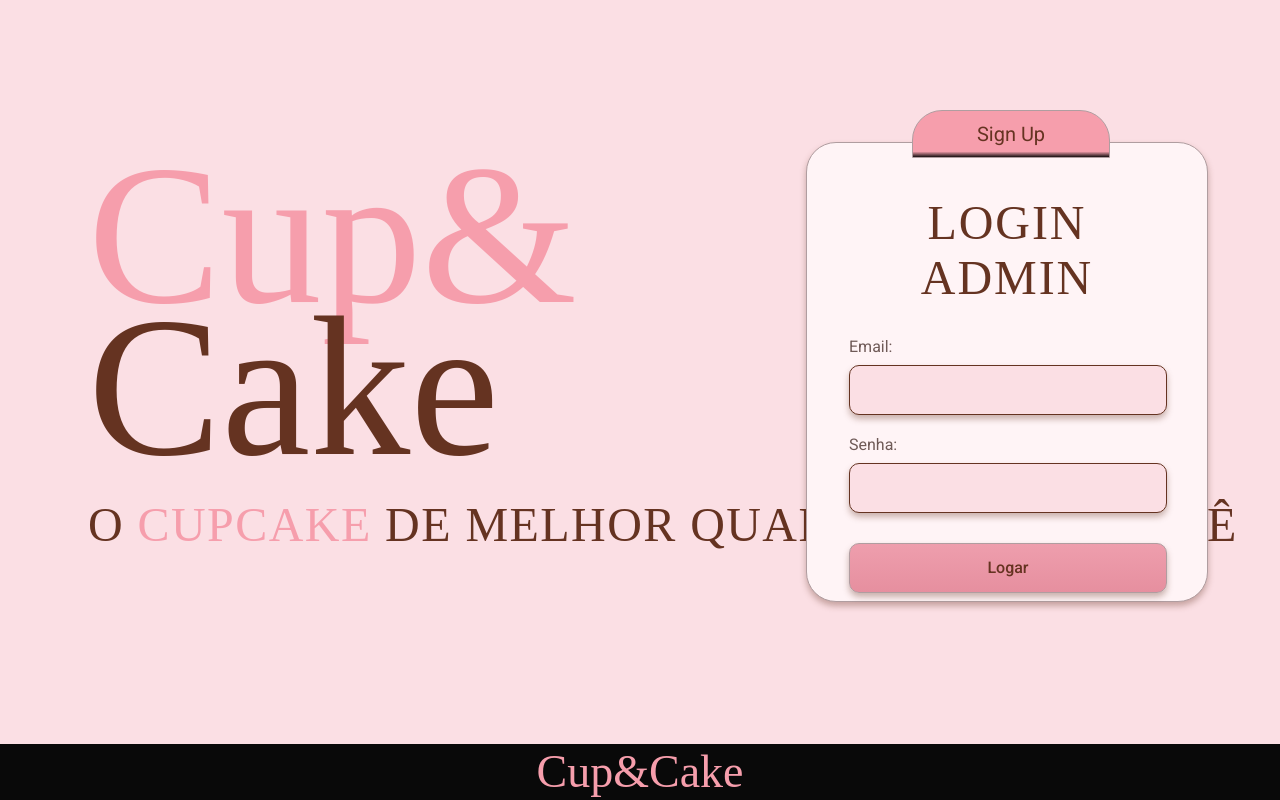
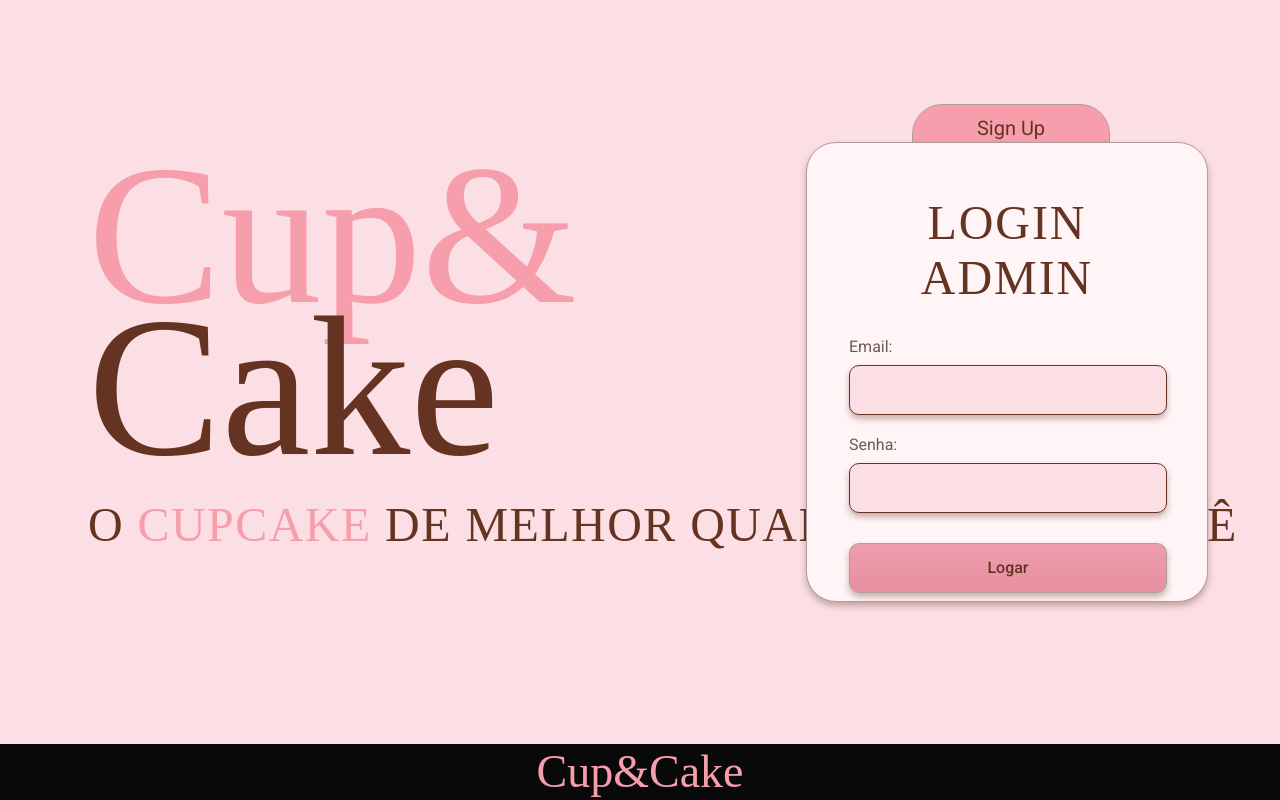
Before and after one commit to k4duzer4/knex-frontend-challenge, a React (Vite) app: page / in a window 1280 px wide. Built offline with nearby package versions, Linux system fonts and the light colour scheme; a web font is replaced by a local one.

Commit message:
style(login): adjust positioning and z-index for login card elements

```diff
--- a/src/components/auth/LoginFormCard.css
+++ b/src/components/auth/LoginFormCard.css
@@ -9,7 +9,7 @@
 
 .login-card__tab {
   position: absolute;
-  top: -32px;
+  top: -38px;
   right: 98px;
   width: 198px;
   height: 48px;
@@ -21,9 +21,11 @@
   font-size: 20px;
   font-weight: 400;
   cursor: default;
+  z-index: 0;
 }
 
 .login-card__container {
+  position: relative;
   width: 402px;
   height: 460px;
   background-color: var(--pink-200);
@@ -31,6 +33,7 @@
   border-radius: var(--radius-lg);
   box-shadow: var(--shadow-card);
   padding: 52px 42px 36px;
+  z-index: 1;
 }
 
 .login-card__container h2 {
```
